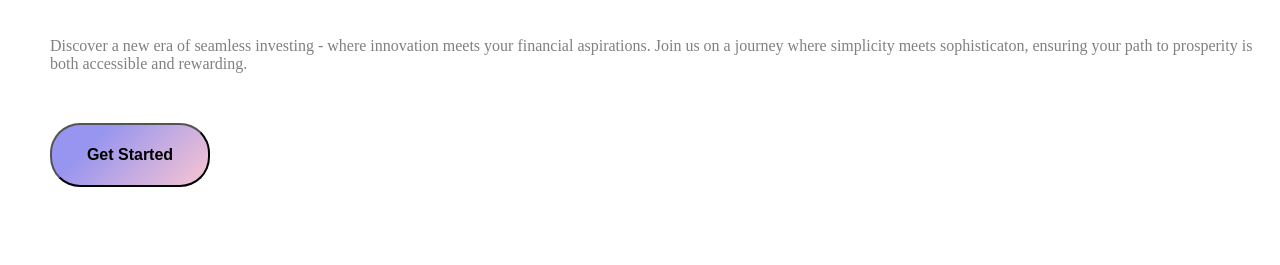
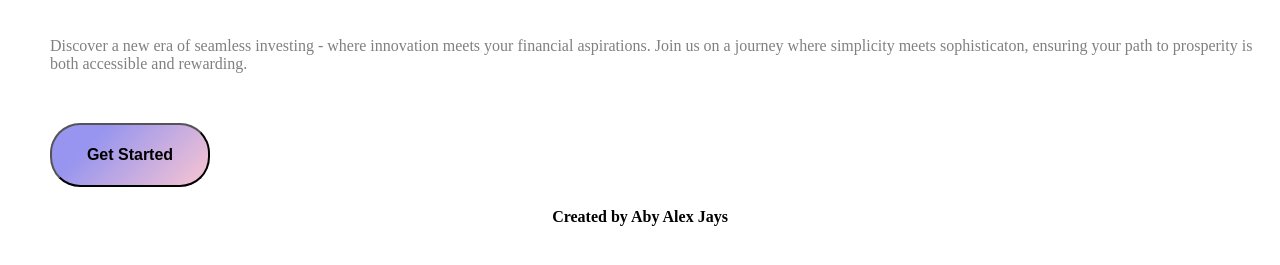
Before and after one commit to abyjays/Effortless-Investing, a plain HTML site: page index.html in a window 1280 px wide. Shown: the part 361-626 px from the top of the page. Drawn offline with Linux system fonts and the light colour scheme.

Commit message:
index page updated

```diff
--- a/index.html
+++ b/index.html
@@ -47,5 +47,9 @@
         </div>
     </div>
 
+    <div>
+        <center> <h4>Created by Aby Alex Jays</h4></center>
+    </div>
+
 </body>
 </html>
```
